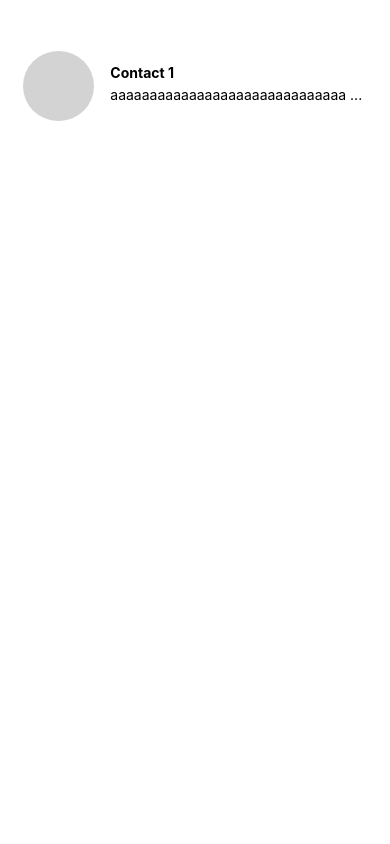
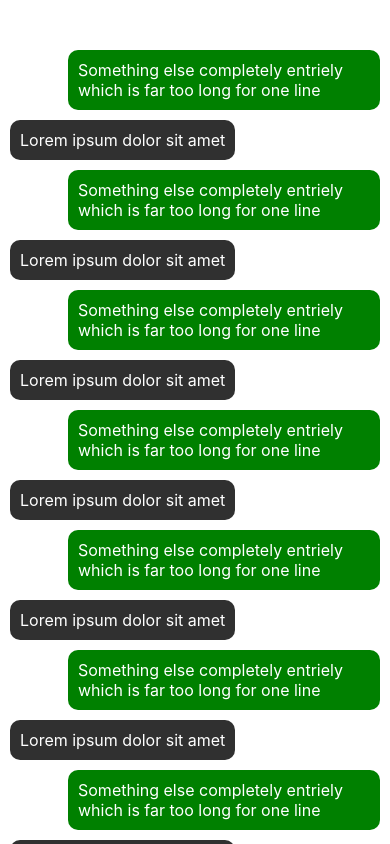
Before and after one commit to jrstrts/WhatsThatApp, a React Native app: screen / in a window 390 px wide. Built offline with nearby package versions, Linux system fonts and the light colour scheme.

Commit message:
Add message thread fragment
Added the message component test as a fragment, changed App.js to test.

```diff
--- a/App.js
+++ b/App.js
@@ -2,15 +2,12 @@
 import {StatusBar} from 'expo-status-bar';
 import {StyleSheet, View, ScrollView} from 'react-native';
 import React from 'react';
-import Message from './components/elements/message.js';
-import User from './components/elements/user.js';
+import MessageThread from './components/fragments/message-thread';
 
 export default function App() {
   return (
     <View style={styles.container} >
-      <ScrollView>
-        <User contactName='Contact 1' msgText='aaaaaaaaaaaaaaaaaaaaaaaaaaaaaaadssssssssdfffff' />
-      </ScrollView>
+      <MessageThread />
     </View>
   );
 }
--- /dev/null
+++ b/components/fragments/message-thread.js
@@ -0,0 +1,36 @@
+/* eslint-disable max-len */
+
+import {ScrollView} from 'react-native';
+import React, {Component} from 'react';
+import {StatusBar} from 'expo-status-bar';
+import Message from '../elements/message';
+
+class MessageThread extends Component {
+  render() {
+    return (
+      <ScrollView>
+        <Message type='outgoing' text='Something else completely entriely which is far too long for one line'/>
+        <Message type='incoming' text='Lorem ipsum dolor sit amet' />
+        <Message type='outgoing' text='Something else completely entriely which is far too long for one line'/>
+        <Message type='incoming' text='Lorem ipsum dolor sit amet' />
+        <Message type='outgoing' text='Something else completely entriely which is far too long for one line'/>
+        <Message type='incoming' text='Lorem ipsum dolor sit amet' />
+        <Message type='outgoing' text='Something else completely entriely which is far too long for one line'/>
+        <Message type='incoming' text='Lorem ipsum dolor sit amet' />
+        <Message type='outgoing' text='Something else completely entriely which is far too long for one line'/>
+        <Message type='incoming' text='Lorem ipsum dolor sit amet' />
+        <Message type='outgoing' text='Something else completely entriely which is far too long for one line'/>
+        <Message type='incoming' text='Lorem ipsum dolor sit amet' />
+        <Message type='outgoing' text='Something else completely entriely which is far too long for one line'/>
+        <Message type='incoming' text='Lorem ipsum dolor sit amet' />
+        <Message type='outgoing' text='Something else completely entriely which is far too long for one line'/>
+        <Message type='incoming' text='Lorem ipsum dolor sit amet' />
+        <Message type='incoming' text='Something else completely entriely which is far too long for one line'/>
+        <Message type='incoming' text='Lorem ipsum dolor sit amet' />
+        <StatusBar style='auto' />
+      </ScrollView>
+    );
+  }
+}
+
+export default MessageThread;
```
